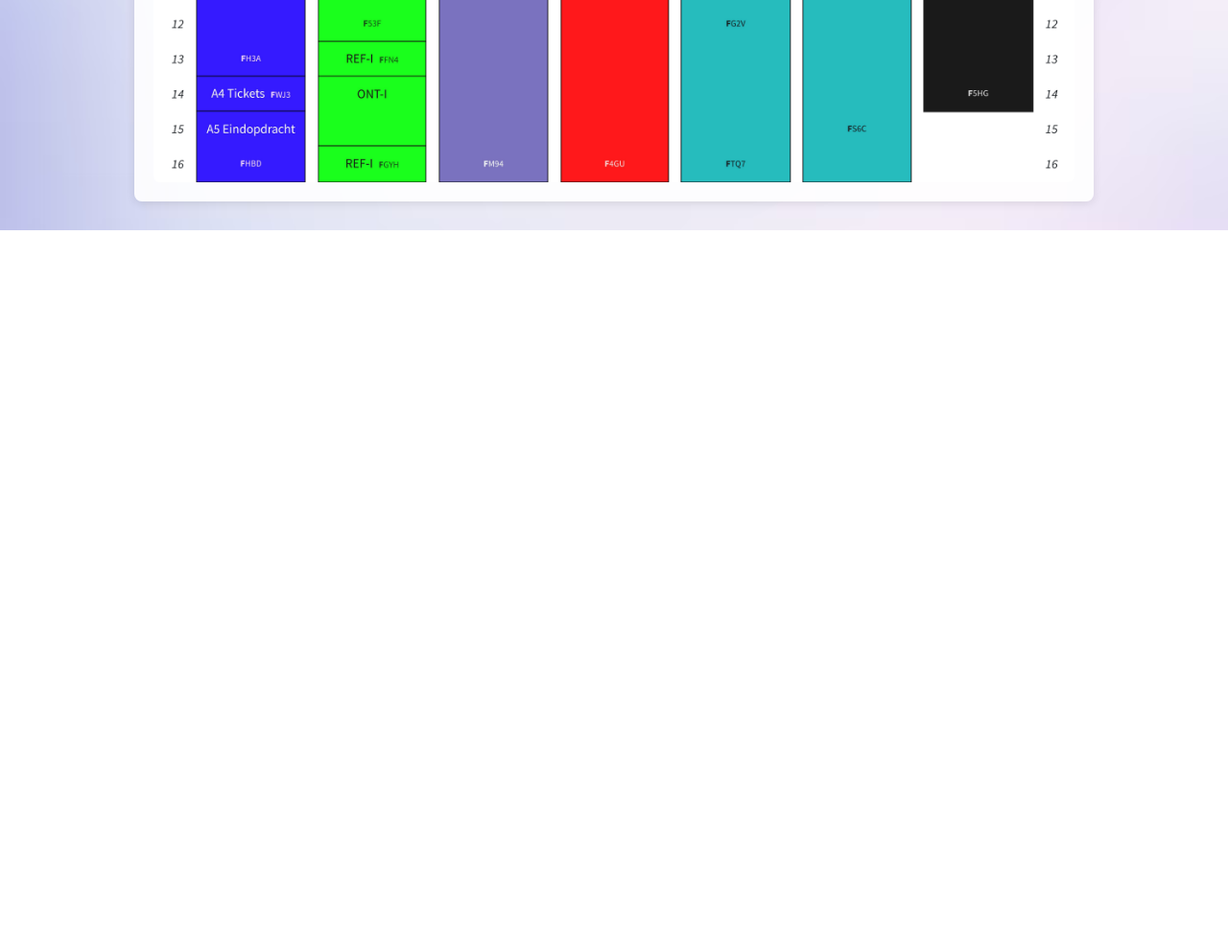
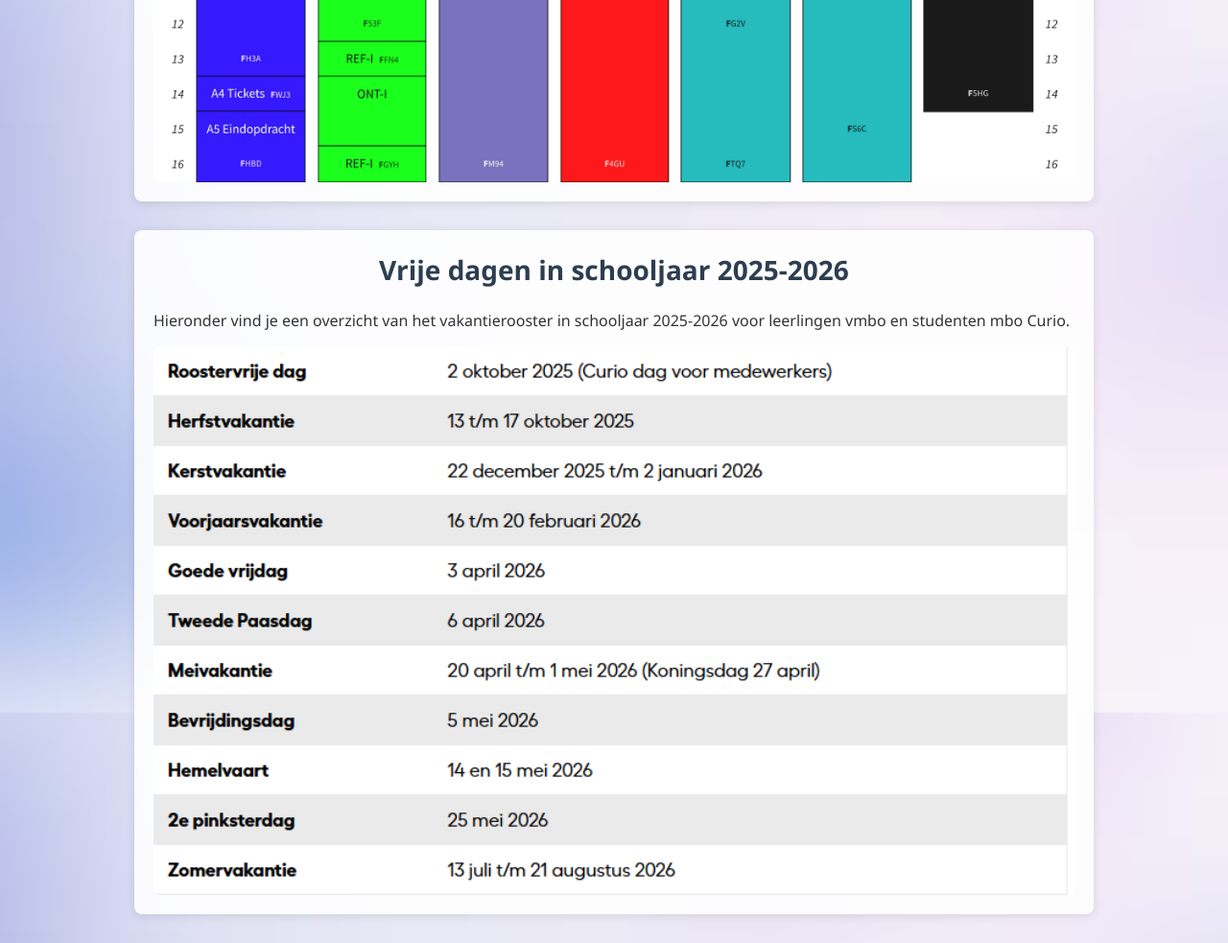
Before and after one commit to emxnator/Praktijkopdracht-C1-Open-dag-website-Praktijkopdracht, a PHP site: page / in a window 1280 px wide. Shown: the part 2627-3610 px from the top of the page at 96% size. Before the commit the page ends 2867 px from the top, so only its background shows below. Run offline with PHP 8.4, Linux system fonts and the light colour scheme.

Commit message:
added: vakantie en vrije dagen

```diff
--- a/index.html
+++ b/index.html
@@ -69,8 +69,18 @@
             <h2>Versnelling Traject</h2>
             <p>Met een versnellingstraject kun je de opleiding in 3 jaar in plaats van 4 jaar voltooien, gebaseerd op prestaties tijdens praktijkopdrachten en toetsmomenten. De beslissing wordt genomen door leraren en jouzelf in februari van je eerste jaar. Bij deze optie krijg je 1 extra vak en meer wekelijkse uren.</p>
             </div>
+
             <div>
                 <img src="/images/blokA.png" class="blockA">
+            </div>
+        </div>
+            <div class="container" id="vakantie">
+            <h1>Vrije dagen in schooljaar 2025-2026</h1>
+            <p>Hieronder vind je een overzicht van het vakantierooster in schooljaar 2025-2026 voor leerlingen vmbo en studenten mbo Curio.</p>
+
+            <div>
+                <img src="/images/vakantie.png" class="vakantieImg">
+            </div>
             </div>
         </div>
     </main>
--- a/styles.css
+++ b/styles.css
@@ -147,6 +147,15 @@ span {
     border-radius: 6px;
 }
 
+.vakantieImg{
+    width: 100%;
+    max-width: 100%;
+    height: auto;
+    display: block;
+    margin: 0 auto;
+    border-radius: 6px;
+}
+
 @media (max-width: 768px) {
     header { flex-direction: column; padding: 10px; }
     .logo { margin-bottom: 10px; }
```
Also changed, not shown: images/vakantie.png (added).
